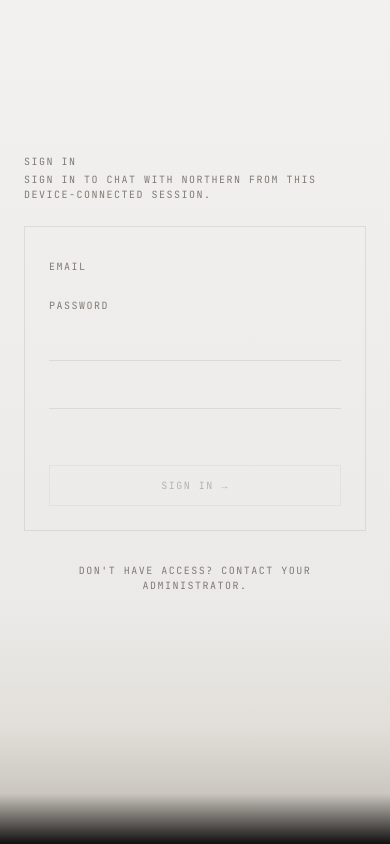
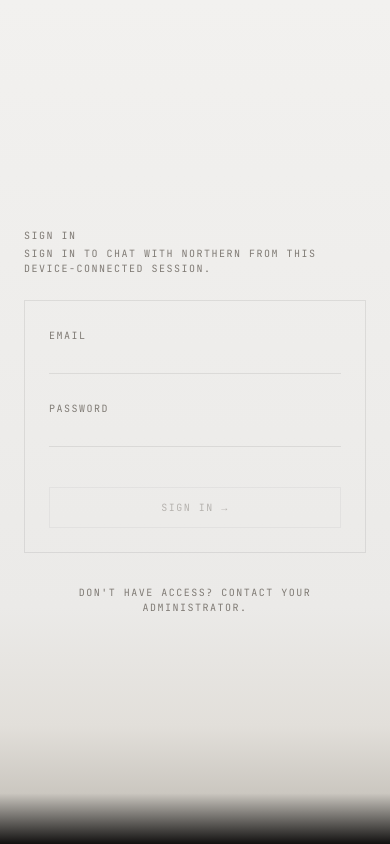
Before and after one commit to MikeNzmbh/northern-ai, a React (Vite) app: page /login in a window 390 px wide. Built offline with nearby package versions, Linux system fonts and the light colour scheme.

Commit message:
fix: Update dark mode favicon and LoginPage responsive layout

```diff
--- a/src/pages/LoginPage.jsx
+++ b/src/pages/LoginPage.jsx
@@ -53,7 +53,7 @@ export default function LoginPage() {
             <span className="fixed bottom-8 left-8 text-[var(--text-shadow)] opacity-40 select-none pointer-events-none hidden md:block" style={{ fontSize: 16 }}>+</span>
             <span className="fixed bottom-8 right-8 text-[var(--text-shadow)] opacity-40 select-none pointer-events-none hidden md:block" style={{ fontSize: 16 }}>+</span>
 
-            <div className="w-full max-w-[520px] -mt-24 md:-mt-40 animate-reveal">
+            <div className="w-full max-w-[520px] animate-reveal">
 
                 {error && (
                     <div className="mb-6 border border-[var(--border-hairline)] px-4 py-3 mono-meta text-[var(--text-shadow)]" aria-live="polite">
@@ -68,33 +68,34 @@ export default function LoginPage() {
 
                 <form
                     onSubmit={handleSubmit}
-                    className="border border-[var(--border-hairline)] p-6 md:p-8 flex flex-col md:flex-row gap-6 md:gap-12 w-full"
+                    className="border border-[var(--border-hairline)] p-6 md:p-8 flex flex-col gap-6 w-full"
                     style={{ background: 'rgba(255,255,255,0.01)' }}
                 >
-                    <div className="flex flex-col gap-6 md:w-32 shrink-0 mono-meta text-[var(--text-stone)] pt-2 select-none">
-                        <label htmlFor="email">EMAIL</label>
-                        <label htmlFor="password">PASSWORD</label>
-                    </div>
-
-                    <div className="flex-1 flex flex-col gap-6 relative z-20">
+                    <div className="flex flex-col gap-2 md:flex-row md:items-center relative z-20">
+                        <label htmlFor="email" className="mono-meta text-[var(--text-stone)] text-xs md:w-32 shrink-0 pt-1">EMAIL</label>
                         <input
                             id="email"
                             type="email"
                             value={email}
                             onChange={(e) => setEmail(e.target.value)}
                             disabled={loading}
-                            className="w-full bg-transparent border-b border-[var(--border-hairline)] text-[var(--text-bone)] py-1 focus:outline-none focus:border-[var(--border-focus)] transition-colors mono-meta"
+                            className="flex-1 w-full bg-transparent border-b border-[var(--border-hairline)] text-[var(--text-bone)] py-1 focus:outline-none focus:border-[var(--border-focus)] transition-colors mono-meta"
                         />
+                    </div>
+
+                    <div className="flex flex-col gap-2 md:flex-row md:items-center relative z-20">
+                        <label htmlFor="password" className="mono-meta text-[var(--text-stone)] text-xs md:w-32 shrink-0 pt-1">PASSWORD</label>
                         <input
                             id="password"
                             type="password"
                             value={password}
                             onChange={(e) => setPassword(e.target.value)}
                             disabled={loading}
-                            className="w-full bg-transparent border-b border-[var(--border-hairline)] text-[var(--text-bone)] py-1 focus:outline-none focus:border-[var(--border-focus)] transition-colors mono-meta"
+                            className="flex-1 w-full bg-transparent border-b border-[var(--border-hairline)] text-[var(--text-bone)] py-1 focus:outline-none focus:border-[var(--border-focus)] transition-colors mono-meta"
                         />
+                    </div>
 
-                        <div className="mt-8 flex flex-col sm:flex-row items-center justify-between gap-6">
+                    <div className="mt-4 flex flex-col sm:flex-row items-center justify-between gap-6 w-full relative z-20">
                         <button
                             type="submit"
                             disabled={loading || !email || !password}
@@ -112,17 +113,16 @@ export default function LoginPage() {
                                 to={`/signup?next=${encodeURIComponent(nextParams)}`}
                                 className="mono-meta text-[var(--text-stone)] hover:text-[var(--text-bone)] transition-colors border-b border-transparent hover:border-[var(--border-hairline)]"
                             >
-                                    Create account →
+                                Continue with Google →
                             </Link>
                         )}
-                        </div>
                     </div>
                 </form>
 
                 <div className="mt-8 text-center text-[var(--text-shadow)] mono-meta">
                     {!PUBLIC_SIGNUP_ENABLED && "Don't have access? Contact your administrator."}
                 </div>
-            </div>
-        </div>
+            </div >
+        </div >
     );
 }
```
Also changed, not shown: public/logo.svg. Lines whose indentation alone changed are shown as unchanged.
